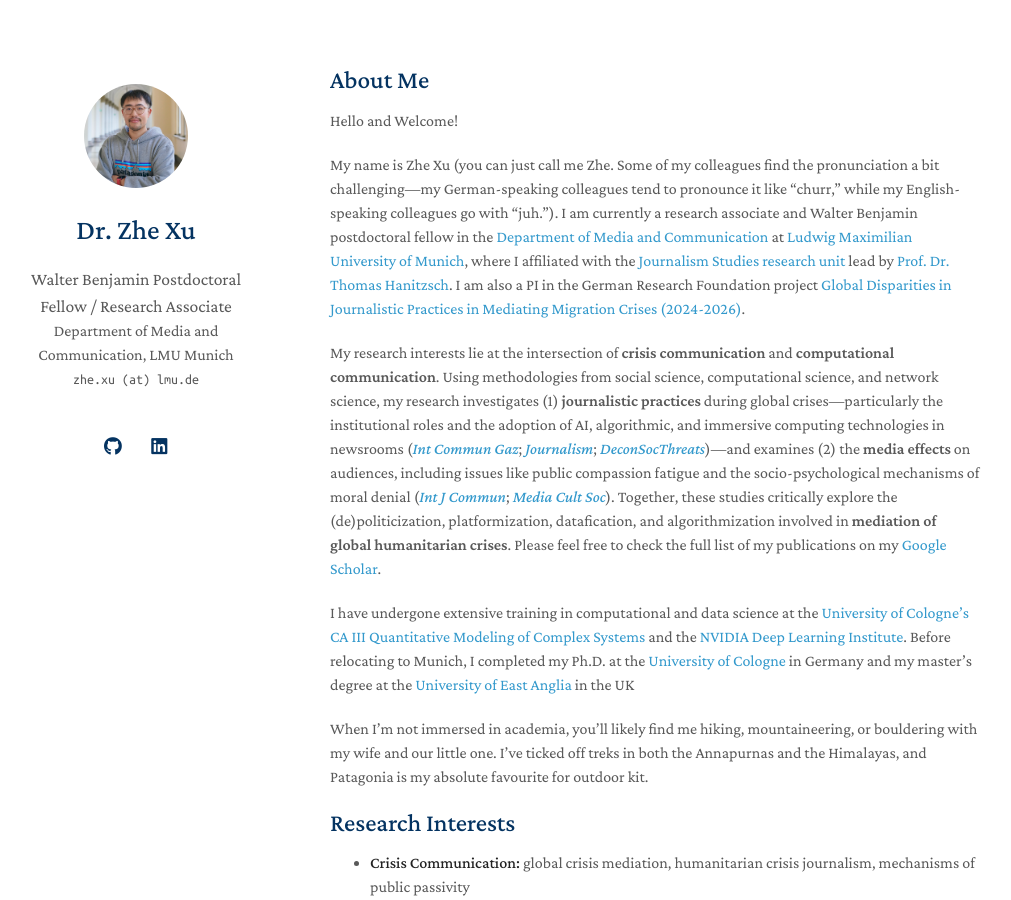
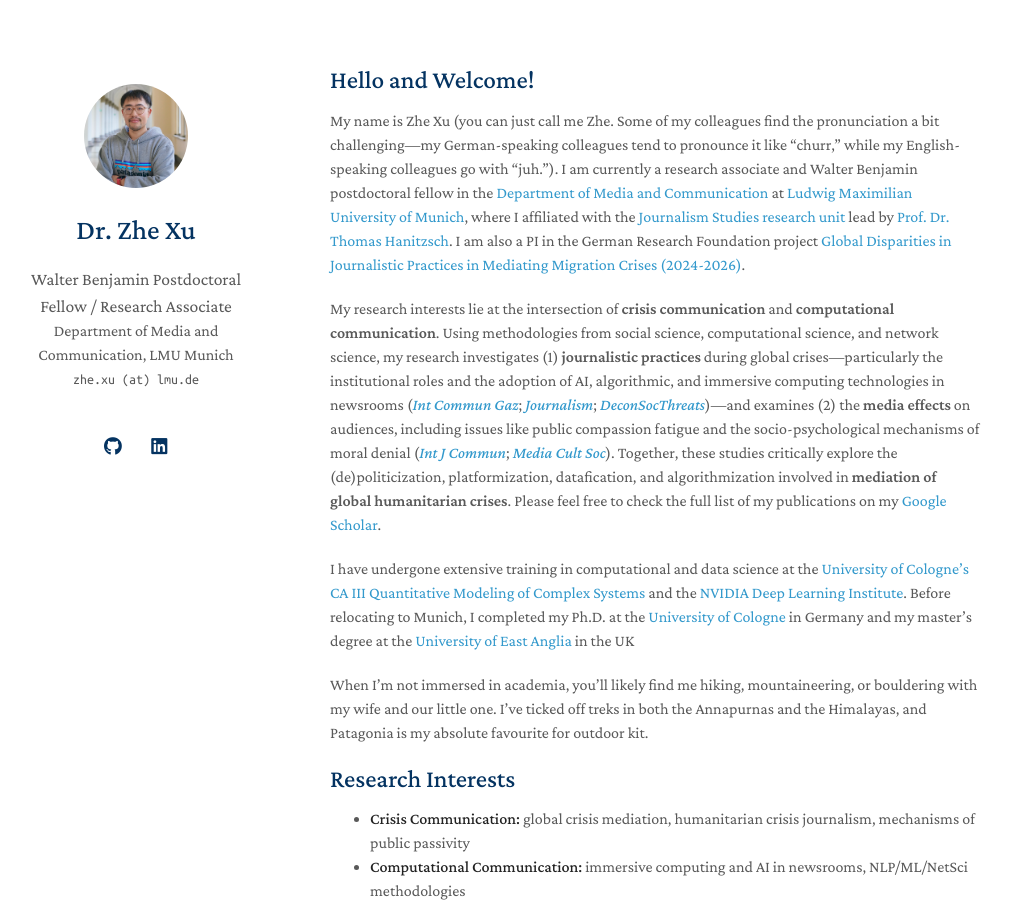
Before and after one commit to zhexuphd/home, a Jekyll site: the page built from index.md, in a window 1280 px wide and 900 px high. Shown: the whole window, without its empty margins (140-1151 px from the left). Built offline with Jekyll 4.4.1, drawn with Linux system fonts in a browser that asks for light colours; a style sheet for code colours, icons or effects is not loaded; our own code applies the rules of GitHub Pages for plain Markdown files.

Commit message:
Update index.md

```diff
--- a/index.md
+++ b/index.md
@@ -2,9 +2,7 @@
 layout: homepage
 ---
 
-## About Me
-
-Hello and Welcome!
+## Hello and Welcome!
 
 My name is Zhe Xu (you can just call me Zhe. Some of my colleagues find the pronunciation a bit challenging—my German-speaking colleagues tend to pronounce it like “churr,” while my English-speaking colleagues go with “juh.”). I am currently a research associate and Walter Benjamin postdoctoral fellow in the [Department of Media and Communication](https://www.ifkw.uni-muenchen.de/index.html) at [Ludwig Maximilian University of Munich](https://www.lmu.de/en/), where I affiliated with the [Journalism Studies research unit](https://www.ifkw.uni-muenchen.de/lehrbereiche/hanitzsch/hanitzsch_profil/index.html) lead by [Prof. Dr. Thomas Hanitzsch](https://www.ifkw.uni-muenchen.de/organisation/personen/professoren/hanitzsch_thomas/index.html). I am also a PI in the German Research Foundation project [Global Disparities in Journalistic Practices in Mediating Migration Crises (2024-2026)](https://gepris.dfg.de/gepris/projekt/539233881?context=projekt&task=showDetail&id=539233881&).
 
```
